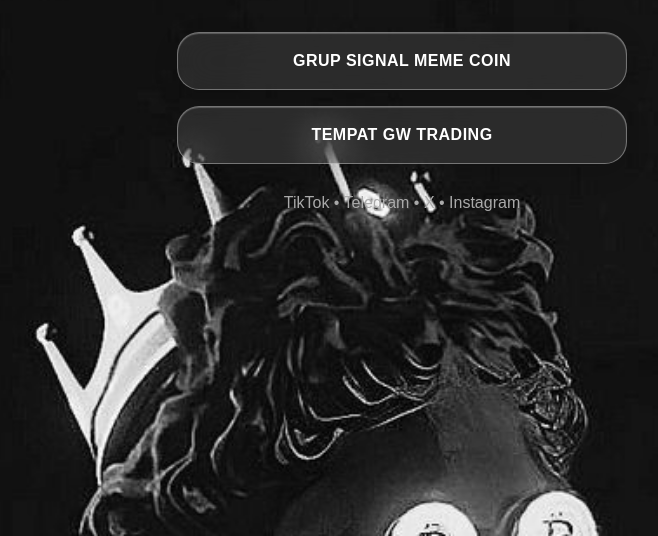
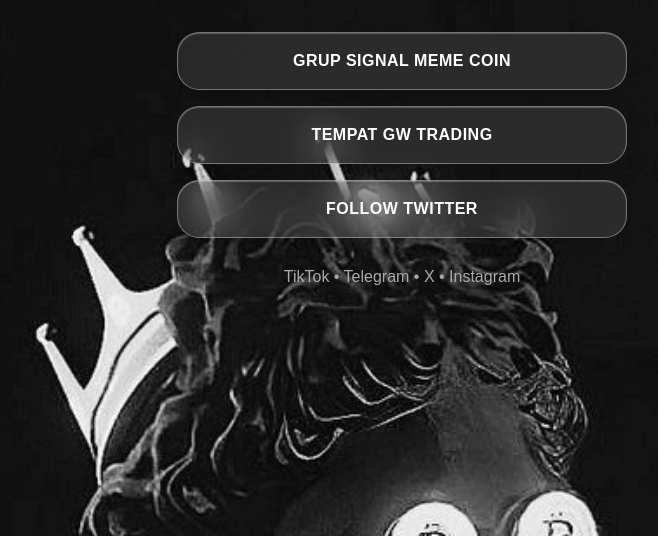
Before and after one commit to iikgea719-ctrl/ig-crypto-media, a plain HTML site: page index.html in a window 1280 px wide. Shown: the part 264-800 px from the top of the page, without its empty margins (238-896 px from the left). Drawn offline with Linux system fonts and the light colour scheme.

Commit message:
Update index.html

```diff
--- a/index.html
+++ b/index.html
@@ -90,6 +90,9 @@ p {
 
 <a class="button" href="https://fomo.family/r/Igafx" target="_blank">TEMPAT GW TRADING</a>
 
+<a class="button" href="https://x.com/MORTOcoin" target="_blank" rel="noopener">FOLLOW TWITTER</a>
+
+
 <div class="social">
 TikTok • Telegram • X • Instagram
 </div>
```
